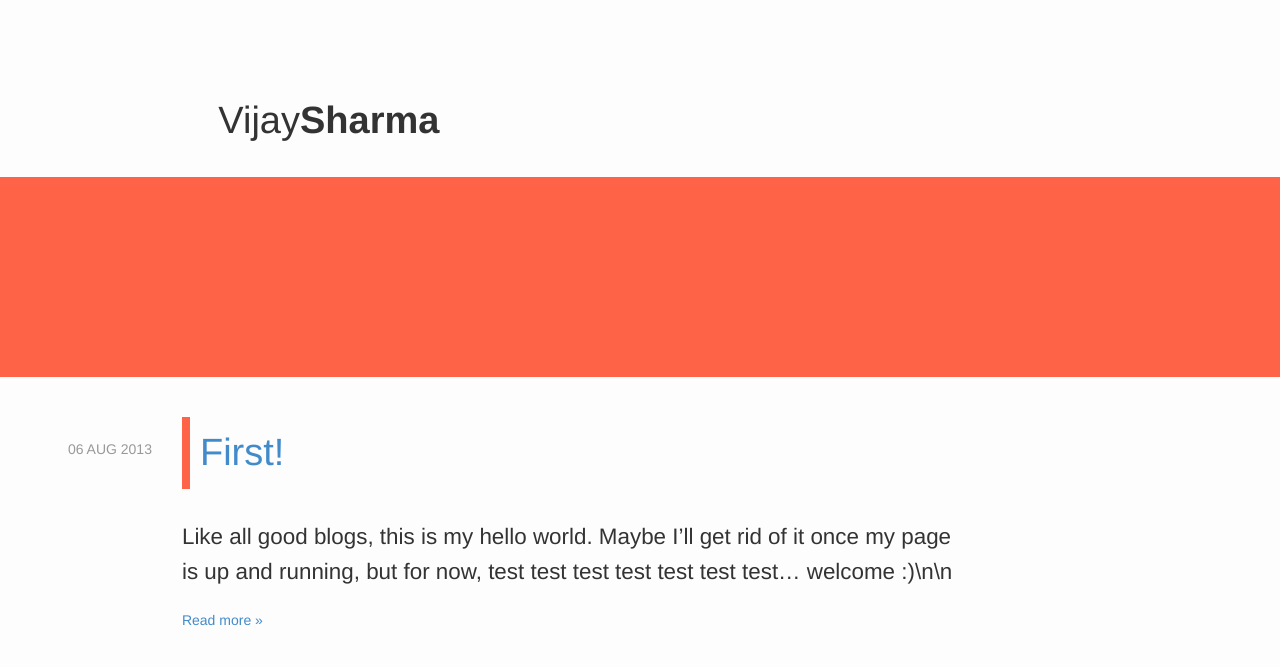
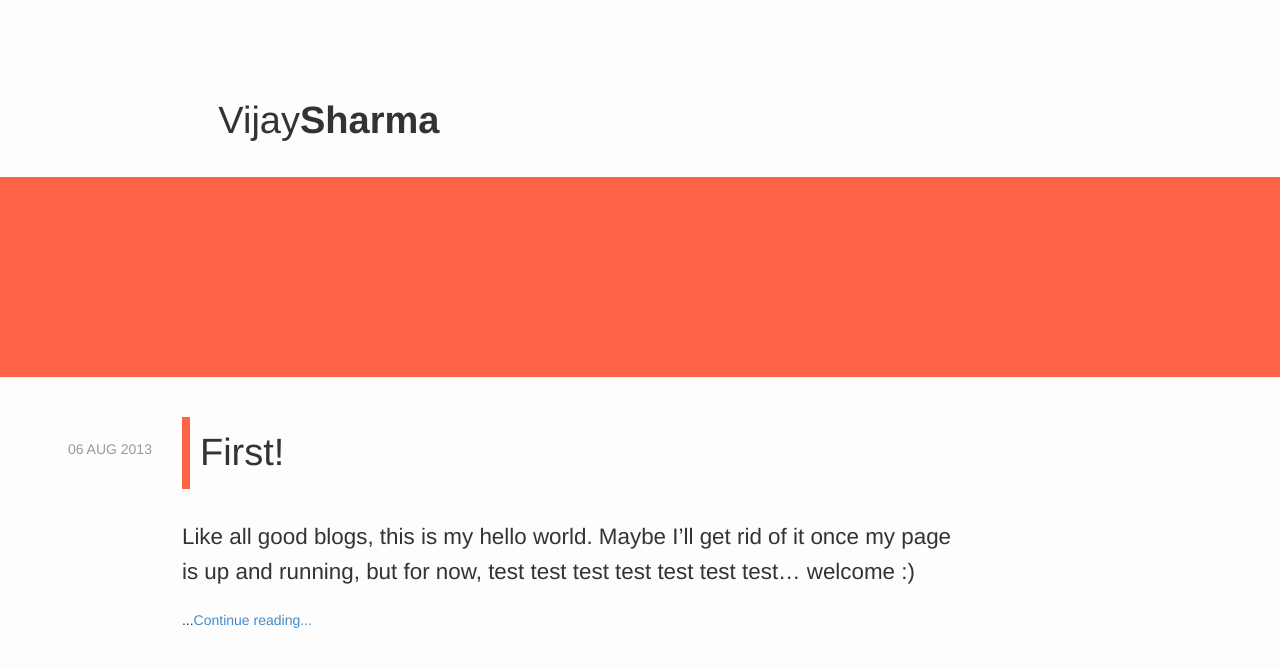
Before and after one commit to vijaysharm/vijaysharm.github.io, a Jekyll site: the page built from index.html, in a window 1280 px wide. Shown: the top 667 px of the page. Built offline with Jekyll 4.4.1, drawn with Linux system fonts in a browser that asks for light colours; the list of posts is cut into pages by our own code.

Commit message:
Attempting to fix the 'read more' link

```diff
--- a/index.html
+++ b/index.html
@@ -11,10 +11,11 @@ layout: default
 			</div>
 			<div class="col-lg-9">
 				<h1 class="article_title">
-					<a href="{{ post.url }}">{{ post.title }}</a>
+					{{ post.title }}
 				</h1>
 				{{ post.excerpt }}
-				<div><a href="{{ post.url }}">Read more &raquo;</a></div>
+
+				...<a href="{{ post.url }}">Continue reading...</a>
 			</div>
 		</div>
 	{% endfor %}
```
Also changed, not shown: _posts/2013-08-6-first.md (+1 -1 lines).
